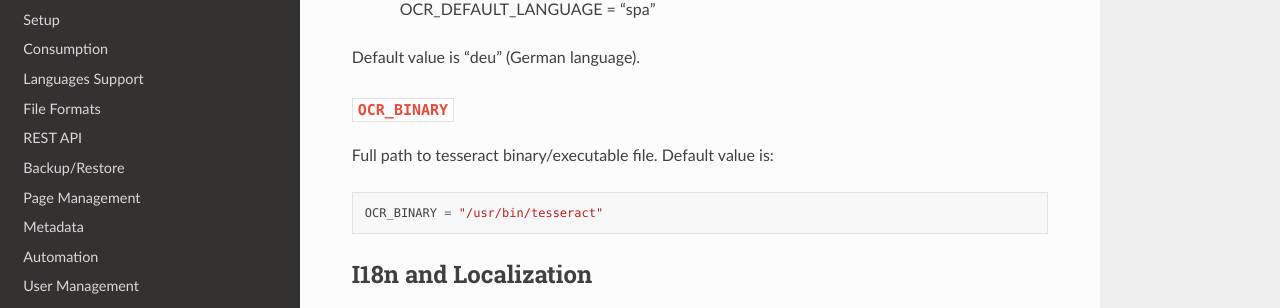
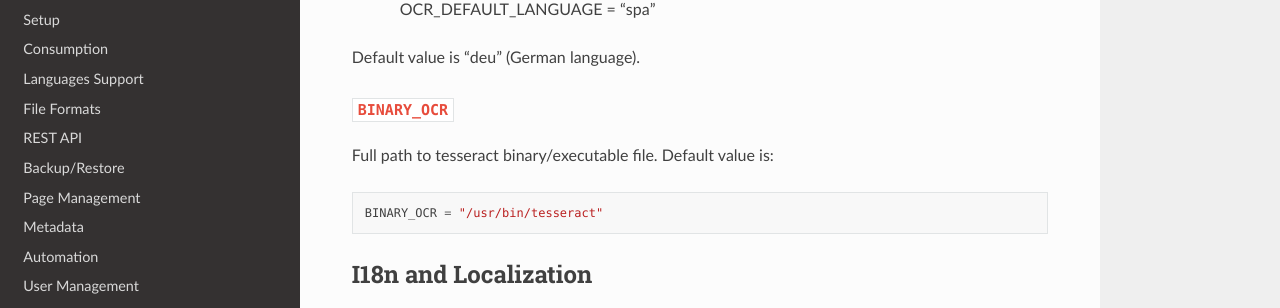
Before and after one commit to ciur/papermerge, a Sphinx documentation site: the page built from docs/source/settings.rst, in a window 1280 px wide and 900 px high, scrolled down 2715 px. Shown: the part 159-467 px from the top of the window. Built offline with Sphinx 7.4.7 and the Read the Docs theme 2.0.0, drawn with Linux system fonts in a browser that asks for light colours.

Commit message:
quick doc update

```diff
--- a/docs/source/settings.rst
+++ b/docs/source/settings.rst
@@ -137,13 +137,13 @@ Default value is "deu" (German language).
 
 .. _ocr_binary:
 
-``OCR_BINARY``
+``BINARY_OCR``
 ~~~~~~~~~~~~~~~~
 
 Full path to tesseract binary/executable file.
 Default value is::
 
-  OCR_BINARY = "/usr/bin/tesseract"
+  BINARY_OCR = "/usr/bin/tesseract"
 
 .. _i18n:
 
```
Also changed, not shown: 1 other file.
